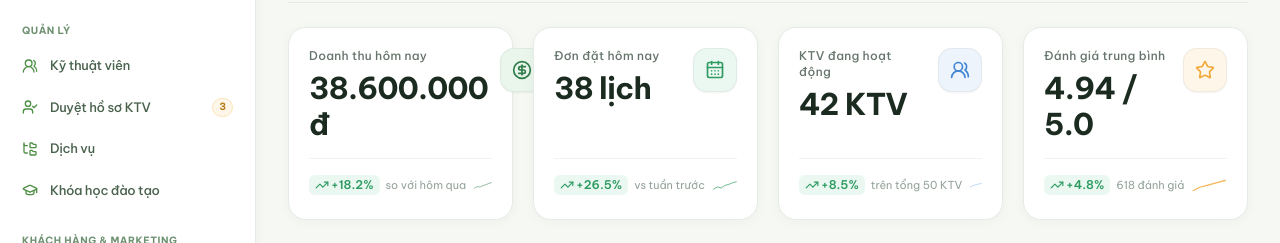
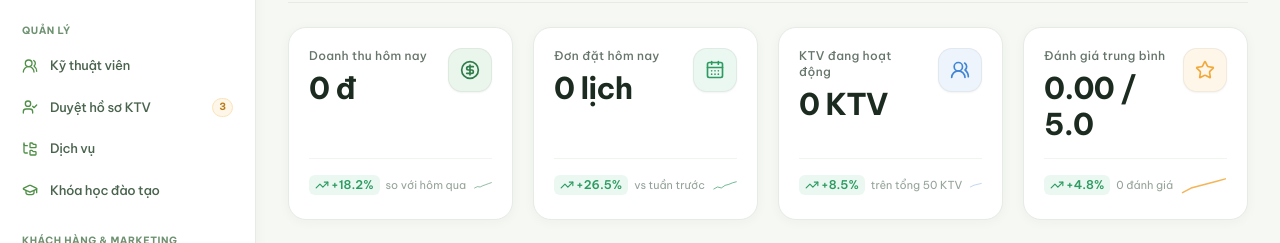
Before and after one commit to hieulmallsoft-hub/matxa, a React (Vite) app in the folder operations-web/: page / in a window 1280 px wide. Shown: the part 232-475 px from the top of the page. Built offline with nearby package versions, Linux system fonts and the light colour scheme; no server answers.

Commit message:
fix: remove fake dashboard metric fallbacks

```diff
--- a/operations-web/src/pages/DashboardPage.tsx
+++ b/operations-web/src/pages/DashboardPage.tsx
@@ -120,7 +120,7 @@ function useDashboardData() {
         booking.status ?? 'PENDING',
         'https://images.unsplash.com/photo-1544005313-94ddf0286df2?w=100&auto=format&fit=crop&q=80',
       ])
-    : FALLBACK_BOOKINGS;
+    : [];
 
   return { stats, displayBookings, isLoading };
 }
@@ -136,7 +136,7 @@ export const DashboardPage: React.FC<DashboardPageProps> = ({
 
   const formattedRevenue = stats.revenueThisMonth
     ? new Intl.NumberFormat('vi-VN').format(stats.revenueThisMonth) + ' đ'
-    : '248.560.000 đ';
+    : '0 đ';
 
   return (
     <motion.div
@@ -201,7 +201,7 @@ export const DashboardPage: React.FC<DashboardPageProps> = ({
       <div className="grid grid-cols-1 sm:grid-cols-2 xl:grid-cols-4 gap-4">
         <StatCard
           label="Doanh thu hôm nay"
-          value={dateFilter === 'today' ? '38.600.000 đ' : formattedRevenue}
+          value={formattedRevenue}
           change={18.2}
           isPositive={true}
           caption="so với hôm qua"
@@ -211,7 +211,7 @@ export const DashboardPage: React.FC<DashboardPageProps> = ({
         />
         <StatCard
           label="Đơn đặt hôm nay"
-          value={`${stats.todayBookings ?? 38} lịch`}
+          value={`${stats.todayBookings ?? 0} lịch`}
           change={26.5}
           isPositive={true}
           caption="vs tuần trước"
@@ -221,7 +221,7 @@ export const DashboardPage: React.FC<DashboardPageProps> = ({
         />
         <StatCard
           label="KTV đang hoạt động"
-          value={`${stats.activeTechnicians ?? 42} KTV`}
+          value={`${stats.activeTechnicians ?? 0} KTV`}
           change={8.5}
           isPositive={true}
           caption="trên tổng 50 KTV"
@@ -231,10 +231,10 @@ export const DashboardPage: React.FC<DashboardPageProps> = ({
         />
         <StatCard
           label="Đánh giá trung bình"
-          value={`${(stats.averageRating ?? 4.94).toFixed(2)} / 5.0`}
+          value={`${(stats.averageRating ?? 0).toFixed(2)} / 5.0`}
           change={4.8}
           isPositive={true}
-          caption={`${stats.reviewCount ?? 618} đánh giá`}
+          caption={`${stats.reviewCount ?? 0} đánh giá`}
           icon={<Star className="w-5 h-5" />}
           tone="warning"
           sparkline={[4.88, 4.9, 4.91, 4.92, 4.93, 4.94]}
```
